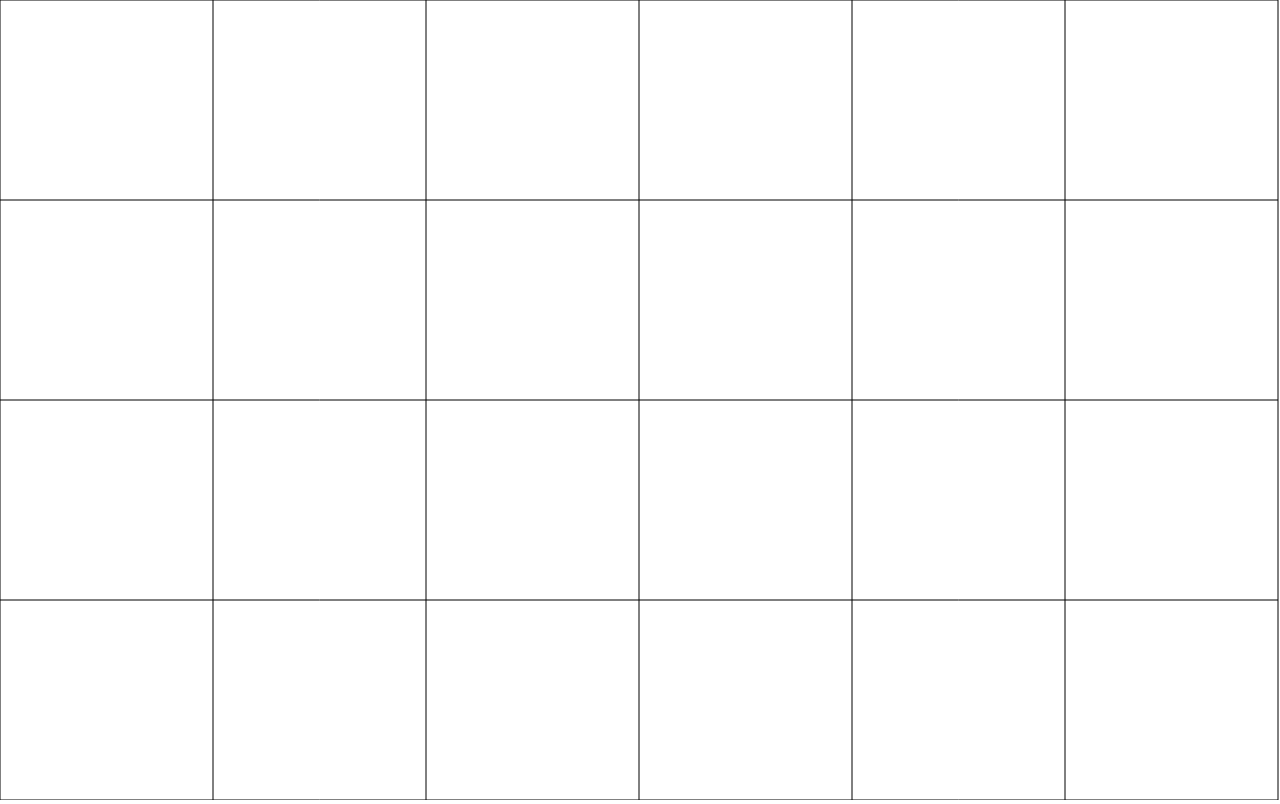
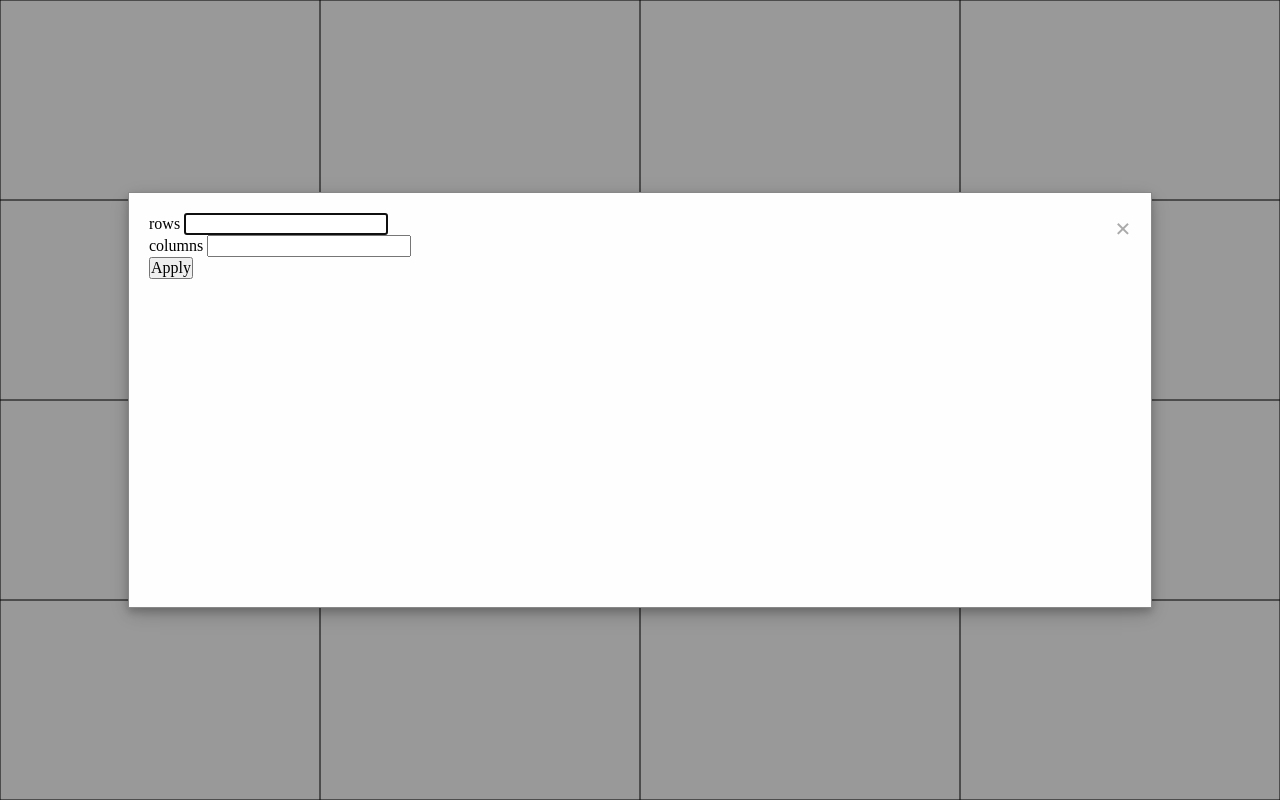
Before and after one commit to JCPedroza/game-of-life-js-canvas, a website with bundled scripts: page index.html in a window 1280 px wide. Built offline with nearby package versions, Linux system fonts and the light colour scheme.

Commit message:
feat: implement configurable grid via modal

```diff
--- a/index.html
+++ b/index.html
@@ -10,6 +10,27 @@
   </head>
 
   <body>
+    <div id="modal" class="modal">
+      <div class="config">
+        <span id="close" class="close">&times;</span>
+        <form id="form" class="form">
+          <div class="form-input-text">
+            <label for="rows">rows</label>
+            <input type="text" id="rows" name="rows" autofocus>
+          </div>
+
+          <div class="form-input-text">
+            <label for="cols">columns</label>
+            <input type="text" id="cols" name="cols">
+          </div>
+
+          <div class="form-apply-btn">
+            <button type="button" id="apply" class="apply">Apply</button>
+          </div>
+        </form>
+      </div>
+    </div>
+
     <canvas id="canvas"></canvas>
   </body>
 
--- /dev/null
+++ b/scripts/app.js
@@ -0,0 +1,44 @@
+import { Grid } from './grid.js'
+import { Canvas } from './canvas.js'
+
+export class App {
+  constructor (rows = 4, cols = 4) {
+    this.rows = rows
+    this.cols = cols
+    this.grid = new Grid(cols, rows)
+    this.canvas = new Canvas(rows, cols, this.grid)
+
+    this.modal = document.getElementById('modal')
+    this.close = document.getElementById('close')
+    this.apply = document.getElementById('apply')
+    this.form = document.getElementById('form')
+    this.formRows = document.getElementById('rows')
+    this.formCols = document.getElementById('cols')
+
+    window.onclick = this.onOutsideClick.bind(this)
+    this.close.onclick = this.onClose.bind(this)
+    this.apply.onclick = this.onApply.bind(this)
+  }
+
+  onClose () {
+    this.modal.style.display = 'none'
+  }
+
+  onOutsideClick (event) {
+    if (event.target === this.modal) {
+      this.modal.style.display = 'none'
+    }
+  }
+
+  onApply () {
+    this.rows = this.formRows.value
+    this.cols = this.formCols.value
+    this.grid = new Grid(this.rows, this.cols)
+    this.canvas = new Canvas(this.rows, this.cols, this.grid)
+    this.modal.style.display = 'none'
+  }
+}
+
+export default {
+  App
+}
--- a/scripts/grid.js
+++ b/scripts/grid.js
@@ -14,8 +14,15 @@ const makeCell = (isOn = false, neighbors = 0) => ({
  * @param {number} len Row length (number of cells).
  * @returns {Object[]} Array of cells.
  */
-const makeRow = (len) =>
-  [...Array(len)].map(_ => makeCell())
+const makeRow = (len) => {
+  const row = []
+
+  for (let index = 0; index < len; index++) {
+    row.push(makeCell())
+  }
+
+  return row
+}
 
 /**
  * Create a matrix of cell objects.
@@ -23,8 +30,15 @@ const makeRow = (len) =>
  * @param {number} nCols Number of columns.
  * @returns {Object[][]} A 2d array of cell objects.
  */
-const makeMatrix = (nRows, nCols) =>
-  [...Array(nRows)].map(_ => makeRow(nCols))
+const makeMatrix = (nRows, nCols) => {
+  const matrix = []
+
+  for (let row = 0; row < nRows; row++) {
+    matrix.push(makeRow(nCols))
+  }
+
+  return matrix
+}
 
 /**
  * Represents a grid (matrix, 2d array) whose cells can be toggled on / off
@@ -33,7 +47,6 @@ const makeMatrix = (nRows, nCols) =>
 export class Grid {
   constructor (nRows, nCols) {
     this.matrix = makeMatrix(nRows, nCols)
-    this.toggleSubs = []
   }
 
   /**
--- a/scripts/main.js
+++ b/scripts/main.js
@@ -1,8 +1,3 @@
-import { Grid } from './grid.js'
-import { Canvas } from './canvas.js'
+import { App } from './app.js'
 
-const rows = 4
-const cols = 6
-
-const grid = new Grid(rows, cols)
-const canvas = new Canvas(rows, cols, grid)
+const app = new App()
--- a/styles/main.css
+++ b/styles/main.css
@@ -0,0 +1,43 @@
+.modal {
+  display: flex;
+  position: fixed; /* Stay in place */
+  z-index: 1; /* Sit on top */
+  left: 0;
+  top: 0;
+  width: 100%;
+  height: 100%;
+  overflow: auto; /* Enable scroll if needed */
+  background-color: rgb(0,0,0); /* Fallback color */
+  background-color: rgba(0,0,0,0.4); /* Black w/ opacity */
+}
+
+.config {
+  background-color: #fefefe;
+  margin: 15% auto; /* 15% from the top and centered */
+  padding: 20px;
+  border: 1px solid #888;
+  width: 80%;
+  position: relative;
+  box-shadow: 0 4px 8px 0 rgba(0,0,0,0.2),0 6px 20px 0 rgba(0,0,0,0.19);
+  animation-name: animatetop;
+  animation-duration: 0.4s
+}
+
+@keyframes animatetop {
+  from {top: -300px; opacity: 0}
+  to {top: 0; opacity: 1}
+}
+
+.close {
+  color: #aaa;
+  float: right;
+  font-size: 28px;
+  font-weight: bold;
+}
+
+.close:hover,
+.close:focus {
+  color: black;
+  text-decoration: none;
+  cursor: pointer;
+}
```
